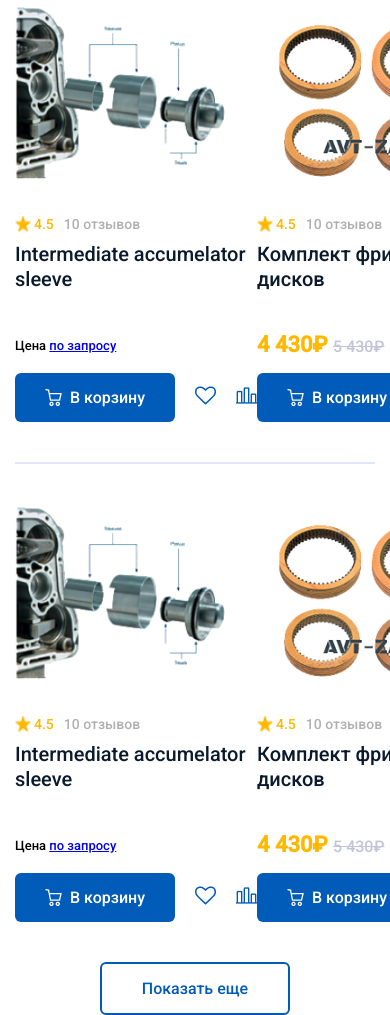
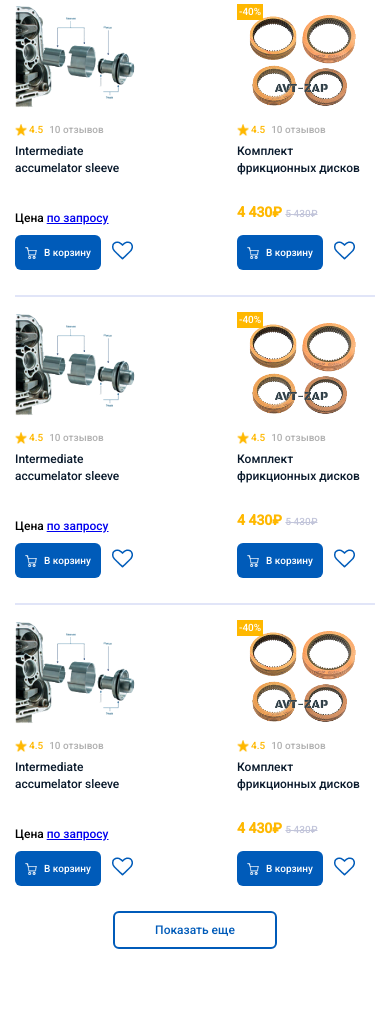
Before and after one commit to SerhiiHrynchyshyn/final-project-html-css, a plain HTML site: page index.html in a window 390 px wide. Shown: the part 791-1806 px from the top of the page. After the commit the page ends 1740 px from the top, so only its background shows below. Drawn offline with Linux system fonts and the light colour scheme.

Commit message:
commit add cards add mobile

```diff
--- a/css/style.css
+++ b/css/style.css
@@ -823,6 +823,19 @@ ol, ul, li, a {
     height: 418px;
     display: flex;
     flex-direction: column;
+    position: relative;
+}
+
+.sell{
+    padding: 3px 6px;
+    background: #FFB800;
+    font-family: Roboto;
+    font-style: normal;
+    font-weight: 500;
+    font-size: 12px;
+    line-height: 14px;
+    color: #FFFFFF;
+    position: absolute;
 }
 
 
@@ -956,7 +969,8 @@ ol, ul, li, a {
 }
 
 
-.cards__wrap__tree{
+.cards__wrap__tree,
+.cards__wrap__tree-hr{
     display: none;
 }
 
@@ -964,21 +978,6 @@ ol, ul, li, a {
     border: 1px solid #E1E5F8;
 
 }
-
-
-
-
-
-
-
-
-
-
-
-
-
-
-
 
 /*/section btn/-------------------------------------------------------*/
 
--- a/index.html
+++ b/index.html
@@ -271,6 +271,7 @@
                </div>
             </div>
             <div class="card__wrap">
+               <div class="sell">-40%</div>
                <img src="img/slider-img-2.png" alt="">
                <div class="card__star">
                   <img src="img/main-icon-Star.png" alt="">
@@ -334,6 +335,7 @@
                </div>
             </div>
             <div class="card__wrap">
+               <div class="sell">-40%</div>
                <img src="img/slider-img-2.png" alt="">
                <div class="card__star">
                   <img src="img/main-icon-Star.png" alt="">
@@ -380,7 +382,7 @@
             </div>
          </div>
 <!--         -->
-         <hr class="cards__wrap__tree">
+         <hr class="cards__wrap__tree-hr ">
          <div class="cards__wrap__block cards__wrap__tree">
             <div class="card__wrap">
                <img src="img/main-cards-img-1.png" alt="">
@@ -398,6 +400,7 @@
                </div>
             </div>
             <div class="card__wrap">
+               <div class="sell">-40%</div>
                <img src="img/slider-img-2.png" alt="">
                <div class="card__star">
                   <img src="img/main-icon-Star.png" alt="">
@@ -414,9 +417,6 @@
             </div>
          </div>
 <!--         -->
-
-
-
          <div class="cards__wrap__footer">
             <button>Показать еще</button>
          </div>
--- a/media/media.css
+++ b/media/media.css
@@ -346,30 +346,138 @@
     }
 
 
-/*    btn*/
-
-    .section__slider-two{
+    /*    btn*/
+    .section__slider-two {
         margin-bottom: 30px;
     }
-    .btnSectionBG{
+
+    .btnSectionBG {
         font-size: 14px;
         line-height: 16px;
         padding: 10px 20px;
     }
 
 
-    .btnSection{
+    .btnSection {
         font-size: 14px;
         line-height: 16px;
         padding: 10px 20px;
     }
 
-    .btnSectionCentr{
+    .btnSectionCentr {
         padding: 10px 20px;
     }
 
     /*/section cards/*/
+    .cards__wrap__tree {
+        display: flex;
+    }
 
+    .d_card-none {
+        display: none;
+    }
+
+    .cards__wrap__tree-hr {
+        display: block;
+    }
+
+    /*    .................*/
+    .card__wrap {
+        width: 138px;
+        height: 266px;
+    }
+
+    .sell {
+        padding: 1px 2px;
+        font-size: 10px;
+    }
+
+    .card__wrap > img {
+        width: 138px;
+        height: 120px;
+        margin-bottom: 2px;
+    }
+
+    .card__star > img {
+        width: 12px;
+        height: 12px;
+        margin-right: 2px;
+    }
+
+    .card__star > span {
+        font-size: 10px;
+        margin-right: 6px;
+    }
+
+    .card__star > p {
+        font-size: 10px;
+        line-height: 12px;
+    }
+
+    .card__wrap > p {
+        margin-top: 5px;
+        font-size: 12px;
+        line-height: 17px;
+    }
+
+    .card__wrap > span {
+        margin-top: 34px;
+        margin-bottom: 10px;
+        font-size: 12px;
+        line-height: 14px;
+    }
+
+    .card__wrap > a {
+        font-size: 12px;
+        line-height: 14px;
+    }
+
+    .card_icon_btn .slider__button {
+        width: 110px;
+        height: 35px;
+        margin-right: 11px;
+        font-size: 10px;
+    }
+
+    .card_icon_btn .slider__button > img {
+        width: 12px;
+        height: 12px;
+        margin-right: 7px;
+    }
+
+    .card__fluctuation {
+        display: none;
+    }
+
+
+    /*    cards two*/
+    .cards__sell {
+        margin-top: 27px;
+        margin-bottom: 15px;
+        font-size: 14px;
+        line-height: 16px;
+        margin-right: 5px;
+    }
+
+    .cards__sell > span > span {
+        font-size: 10px;
+        line-height: 12px;
+    }
+
+    .cards__wrap__tree,
+    .cards__wrap__block {
+        margin-top: 15px;
+        margin-bottom: 25px
+
+    }
+
+/*    btn*/
+
+    .cards__wrap__footer button{
+        font-size: 12px;
+        line-height: 14px;
+        padding: 10px 40px;
+    }
 
 
 
```
